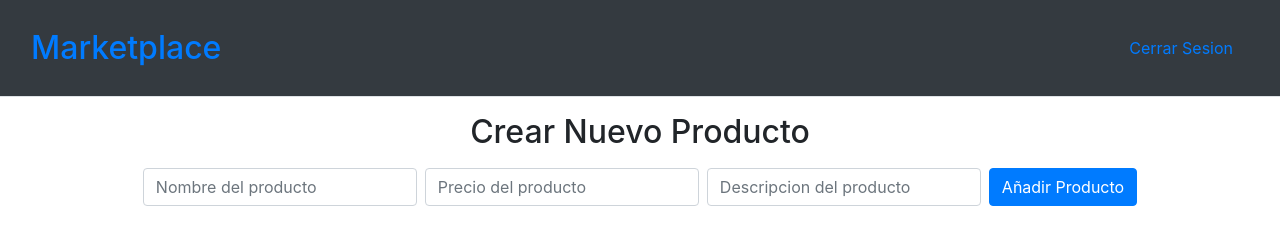
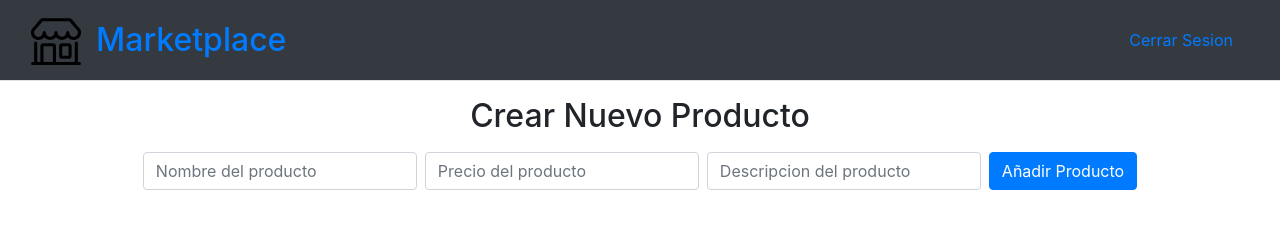
Before and after one commit to Pepejsc/marketplaceWeb, a plain HTML site: page index.html in a window 1280 px wide. Drawn offline with nearby package versions, Linux system fonts and the light colour scheme.

Commit message:
add new changes on index and style file

```diff
--- a/index.html
+++ b/index.html
@@ -11,7 +11,8 @@
     <nav class="navbar bg-dark border-bottom border-body" data-bs-theme="dark">
         <div class="container-fluid">
             <a class="navbar-brand d-flex align-items-center" href="#">
-                <h2 class="my-3 ms-3">Marketplace</h2>
+                <img src="./shop.svg" width="50" height="50" class="d-inline-block align-text-top" alt="icono marketplace">
+                <h2 class="my-2 ms-2">Marketplace</h2>
             </a>
             <ul class="nav justify-content-end">
                 <li class="nav-item">
--- a/style.css
+++ b/style.css
@@ -11,3 +11,7 @@ h1 {
     justify-content: space-between;
     align-items: center;
 }
+
+.navbar-brand h2 {
+    margin-left: 15px; /* Ajusta este valor según sea necesario */
+}
```
